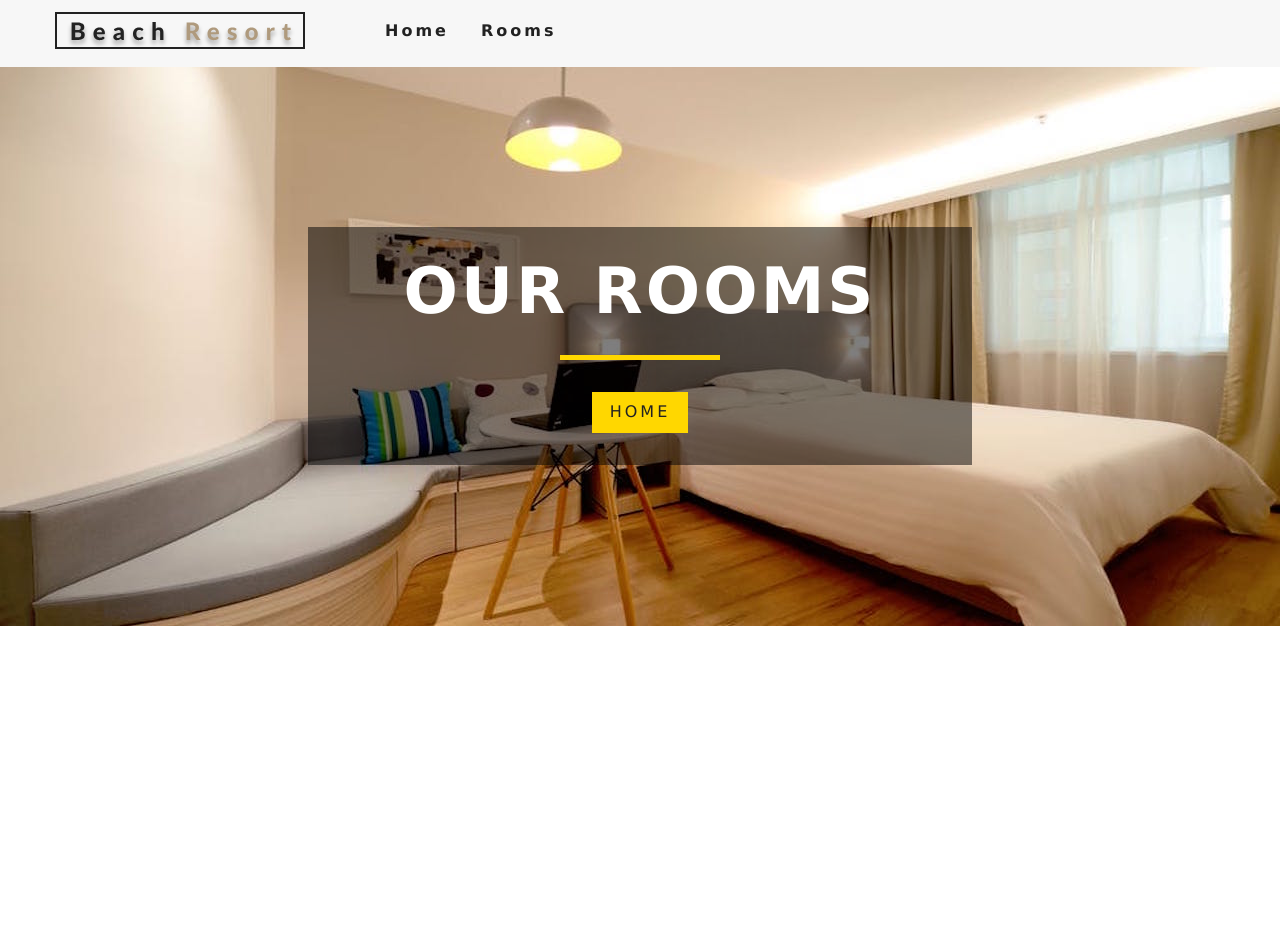
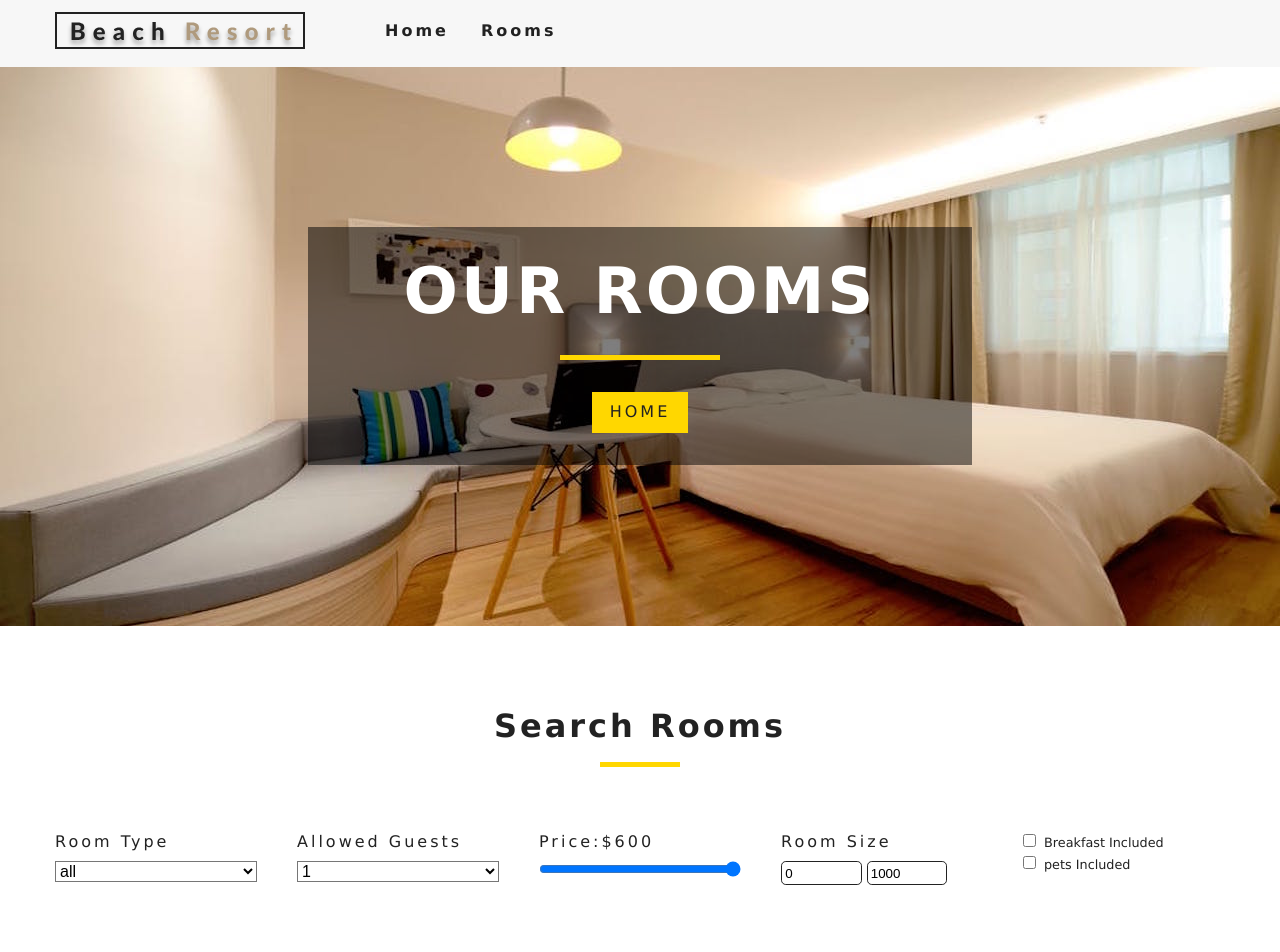
Before and after one commit to anurag-gharat/SilverSand, a React (Create React App) app: page /rooms in a window 1280 px wide. Shown: the top 952 px of the page. Before the commit the page ends 800 px from the top, so only its background shows below. Built offline with nearby package versions, Linux system fonts and the light colour scheme.

Commit message:
"Totally working local project"

```diff
--- a/src/components/RoomsContainer.js
+++ b/src/components/RoomsContainer.js
@@ -11,7 +11,7 @@ export default function RoomsContainer() {
         <RoomConsumer>
             {
                 value=>{
-                    console.log(value);
+
 
                 const {loading,sortedRooms,rooms}=value;
                 if(loading){
--- a/src/components/RoomsFilter.js
+++ b/src/components/RoomsFilter.js
@@ -1,9 +1,85 @@
 import React from 'react'
+import {useContext} from 'react'
+import { RoomContext } from '../context'
+import Title from '../components/Title'
 
-export default function RoomsFilter() {
+
+const getUnique=(items,value)=>{
+    return [...new Set(items.map(item=>item[value]))]
+}
+
+
+export default function RoomsFilter({rooms}) {
+
+
+    const context = useContext(RoomContext)
+    const {
+        handleChange,type,capacity,price,maxPrice,minPrice,minSize,maxSize,breakfast,pets
+    } = context
+    let types = getUnique(rooms,'type')
+    types=['all',...types];
+    let people = getUnique(rooms,'capacity')
+
     return (
-        <div>
+        <section className="filter-container">
+            <Title title="search rooms" />
+                <form className="filter-form">
+                    <div className="form-group">
+                    <label for="type">Room type </label>
+                    <select
+                    name="type"
+                    id="type"
+                    value={type}
+                    className="form-control"
+                    onChange={handleChange}
+                    >
+                        {types.map(type=>{
+                            return(<option value={type}>{type}</option>)
+                        })}
 
-        </div>
+                    </select>
+                    </div>
+
+                    <div className="form-group">
+                    <label for="capacity">Allowed Guests</label>
+                    <select
+                    name="capacity"
+                    id="capacity"
+                    value={capacity}
+                    className="form-control"
+                    onChange={handleChange}
+                    >
+                        {people.map(peep=>{
+                            return(<option value={peep}>{peep}</option>)
+                        })}
+
+                    </select>
+                    </div>
+                    <div className="form-group">
+                        <label for="price">Price:${price}</label>
+                        <input type="range" name="price" onChange={handleChange} min={minPrice} max={maxPrice} value={price} id="price" className="form-control"></input>
+
+                    </div>
+                    <div className="form-group">
+                        <label for="size">Room Size</label>
+                        <div className="size-inputs">
+
+                        <input className="size-input" id="size" name="minSize" type="number" value={minSize} onChange={handleChange} ></input>
+                        <input className="size-input" id="size" name="maxSize" type="number" value={maxSize} onChange={handleChange}></input>
+                        </div>
+
+                    </div>
+                    <div className="form-control">
+                        <div className="single-extra">
+                            <input type="checkbox" id="breakfast" name="breakfast" checked={breakfast} onChange={handleChange}></input>
+                            <label className="single-extra-label">Breakfast Included</label>
+                        </div>
+                        <div className="single-extra">
+                            <input type="checkbox" id="pets" name="pets" checked={pets} onChange={handleChange}></input>
+                            <label className="single-extra-label">pets Included</label>
+                        </div>
+                    </div>
+                </form>
+          </section>
     )
 }
--- a/src/components/RoomsList.js
+++ b/src/components/RoomsList.js
@@ -1,9 +1,25 @@
 import React from 'react'
+import Room from './Room'
+export default function RoomsList({rooms}) {
+    if(rooms.length===0){
+        return(
+            <div>
+               <h3> Layki nahi tuzi bhadyaaaaa! Nikal Lavde!</h3>
+            </div>
+        )
+    }
 
-export default function RoomsList() {
     return (
-        <div>
-
-        </div>
+        <section className="roomslist">
+            <div className="roomslist-center">
+                {
+                    rooms.map(item=>{
+                        return(
+                            <Room key={item.id} room={item}></Room>
+                        )
+                    })
+                }
+            </div>
+        </section>
     )
 }
--- a/src/context.js
+++ b/src/context.js
@@ -8,17 +8,32 @@ class RoomProvider extends Component {
         rooms:[],
         sortedRooms:[],
         featuredRooms:[],
-        loading:true
+        loading:true,
+        type:"all",
+        capacity:1,
+        price:0,
+        minPrice:0,
+        maxPrice:0,
+        minSize:0,
+        maxSize:0,
+        breakfast:false,
+        pets:false
     }
     //getdata
     componentDidMount(){
         let rooms=this.formatData(items)
         let featuredRooms = rooms.filter(room=>room.featured===true)
+        let maxPrice=Math.max(...rooms.map(item=>item.price))
+        let maxSize=Math.max(...rooms.map(item=>item.size))
+
         this.setState({
             rooms,
             sortedRooms:rooms,
             featuredRooms,
-            loading:false
+            loading:false,
+            price:maxPrice,
+            maxPrice,
+            maxSize
         })
 
     }
@@ -37,10 +52,50 @@ class RoomProvider extends Component {
         const room= tempRooms.find(room=>room.slug===slug);
         return room;
     }
+    handleChange=(event)=>{
+        console.log("working")
 
+        const target = event.target
+        const value = target.type === 'checkbox' ? target.checked :target.value
+        const name = event.target.name;
+        this.setState({
+            [name]:value
+        },
+       this.filterRooms)
+
+    }
+    filterRooms=()=>{
+        let {rooms,type,capacity,price,maxPrice,minPrice,minSize,maxSize,breakfast,pets}=this.state
+        let temprooms =[...rooms];
+        capacity=parseInt(capacity)
+        price=parseInt(price)
+        //filtered by tyoe
+        if (type!=='all'){
+            temprooms=temprooms.filter(room=>room.type===type)
+        }
+        if(capacity!==1){
+            temprooms=temprooms.filter(room=>room.capacity>=capacity)
+        }
+        if(price!==600){
+            temprooms=temprooms.filter(room=>room.price<=price  )
+        }
+
+        temprooms=temprooms.filter(room=>room.size>=minSize&&room.size<=maxSize)
+
+        if(breakfast){
+            temprooms=temprooms.filter(room=>room.breakfast===true)
+        }
+        if(pets){
+            temprooms=temprooms.filter(room=>room.pets===true)
+        }
+        this.setState({
+            sortedRooms:temprooms
+        })
+
+    }
     render() {
         return (
-            <RoomContext.Provider value={{...this.state,getRoom:this.getRoom}}>
+            <RoomContext.Provider value={{...this.state,getRoom:this.getRoom,handleChange:this.handleChange}}>
                 {this.props.children}
             </RoomContext.Provider>
         )
```
